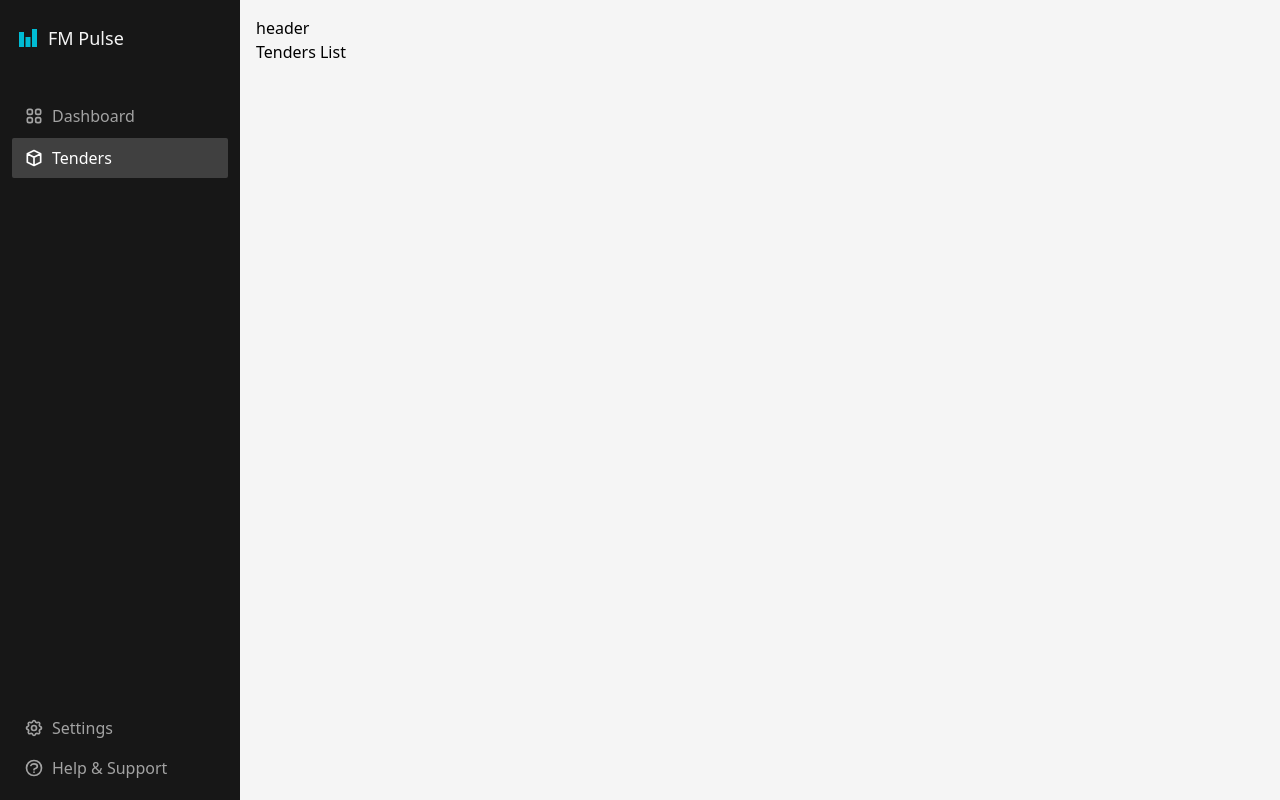
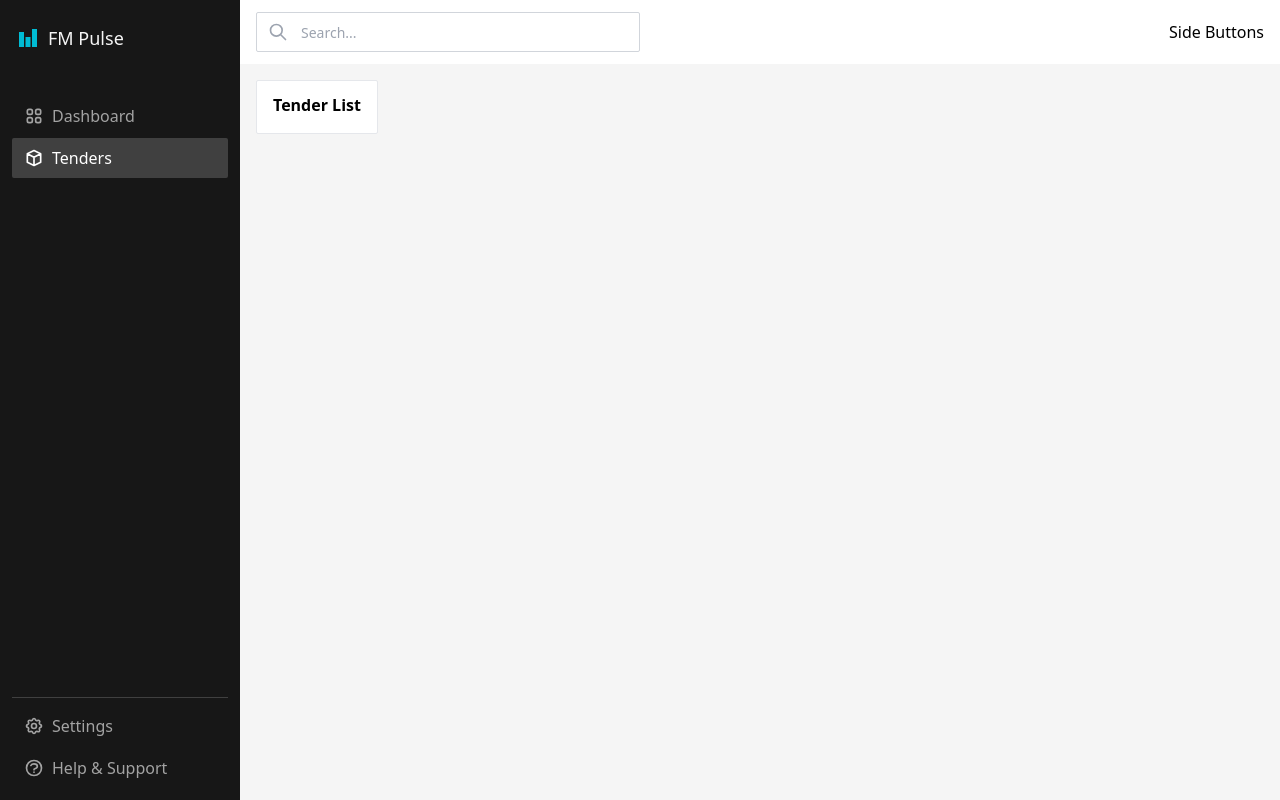
Before and after one commit to RamenBoy0/fm_pulse_dashboard, a React (Create React App) app: page /tenders in a window 1280 px wide. Built offline with nearby package versions, Linux system fonts and the light colour scheme.

Commit message:
Update UI
Added headers and tender list

```diff
--- a/src/App.jsx
+++ b/src/App.jsx
@@ -2,6 +2,8 @@ import { BrowserRouter as Router, Routes, Route } from 'react-router-dom'
 import Layout from './components/shared/Layout'
 import Dashboard from './components/Dashboard'
 import Tenders from './components/Tenders'
+import Settings from './components/Setting'
+import HelpSupport from './components/Help'
 
 function App() {
     return (
@@ -10,6 +12,8 @@ function App() {
                 <Route path="/" element={<Layout />}>
                     <Route index element={<Dashboard />} />
                     <Route path='tenders' element={<Tenders />} />
+                    <Route path='settings' element={<Settings />} />
+                    <Route path='help' element={<HelpSupport />} />
                 </Route>
             </Routes>
         </Router>
--- /dev/null
+++ b/src/components/Help.jsx
@@ -0,0 +1,6 @@
+import React from 'react'
+
+export default function HelpSupport() {
+
+    return <div>Help & Support</div>
+}
--- /dev/null
+++ b/src/components/Setting.jsx
@@ -0,0 +1,6 @@
+import React from 'react'
+
+export default function Settings() {
+
+    return <div>Settings</div>
+}
--- /dev/null
+++ b/src/components/TenderList.jsx
@@ -0,0 +1,7 @@
+import React from 'react'
+
+export default function TenderList() {
+
+    return <div className='bg-white px-4 pt-3 pb-4 rounded-sm border border-gray-200'>
+    <strong>Tender List</strong></div>
+}
--- a/src/components/Tenders.jsx
+++ b/src/components/Tenders.jsx
@@ -1,6 +1,9 @@
 import React from 'react'
+import TenderList from './TenderList'
 
 export default function Tenders() {
 
-    return <div>Tenders List</div>
+    return <div className='flex flex-row gap-4 w-full'>
+        <TenderList />
+    </div>
 }
--- /dev/null
+++ b/src/components/shared/Header.jsx
@@ -0,0 +1,13 @@
+import React from 'react'
+import { HiOutlineSearch } from 'react-icons/hi'
+
+export default function Header() {
+
+    return(<div className='bg-white h-16 px-4 flex justify-between items-center'>
+        <div className='relative'>
+            <HiOutlineSearch fontSize={20} className='text-gray-400 absolute top-1/2 -translate-y-1/2 left-3' />
+            <input type='text' placeholder='Search...' className='text-sm focus:outline-none active:outline-none h-10 w-[24rem] border border-gray-300 rounded-sm pl-11 pr-4' />
+        </div>
+        <div> Side Buttons</div>
+    </div>
+)}
--- a/src/components/shared/Layout.jsx
+++ b/src/components/shared/Layout.jsx
@@ -1,14 +1,15 @@
 import React from 'react'
 import { Outlet } from 'react-router-dom'
 import Sidebar from './Sidebar'
+import Header from './Header'
 
 export default function Layout() {
     return (
         <div className='flex flex-row bg-neutral-100 h-screen w-screen overflow-hidden'>
             <Sidebar/>
-            <div className='p-4'>
-            <div>header</div>
-                <div>{<Outlet />}</div>
+            <div className='flex-1'>
+                <Header />
+                <div className='p-4'>{<Outlet />}</div>
             </div>
         </div>
     )
--- a/src/components/shared/Sidebar.jsx
+++ b/src/components/shared/Sidebar.jsx
@@ -22,7 +22,7 @@ export default function Sidebar() {
                 <SidebarLink key={item.key} item={item} />
             ))}
         </div>
-        <div>
+        <div className='flex flex-col gap-0.5 pt-2 border-t border-neutral-700'>
             {DASHBOARD_SIDEBAR_BOTTOM_LINKS.map((item) => (
                 <SidebarLink key={item.key} item={item} />
             ))}
--- a/src/lib/const/navigation.jsx
+++ b/src/lib/const/navigation.jsx
@@ -30,7 +30,7 @@ export const DASHBOARD_SIDEBAR_BOTTOM_LINKS = [
 	{
 		key: 'support',
 		label: 'Help & Support',
-		path: '/support',
+		path: '/help',
 		icon: <HiOutlineQuestionMarkCircle />
 	}
 ]
```
